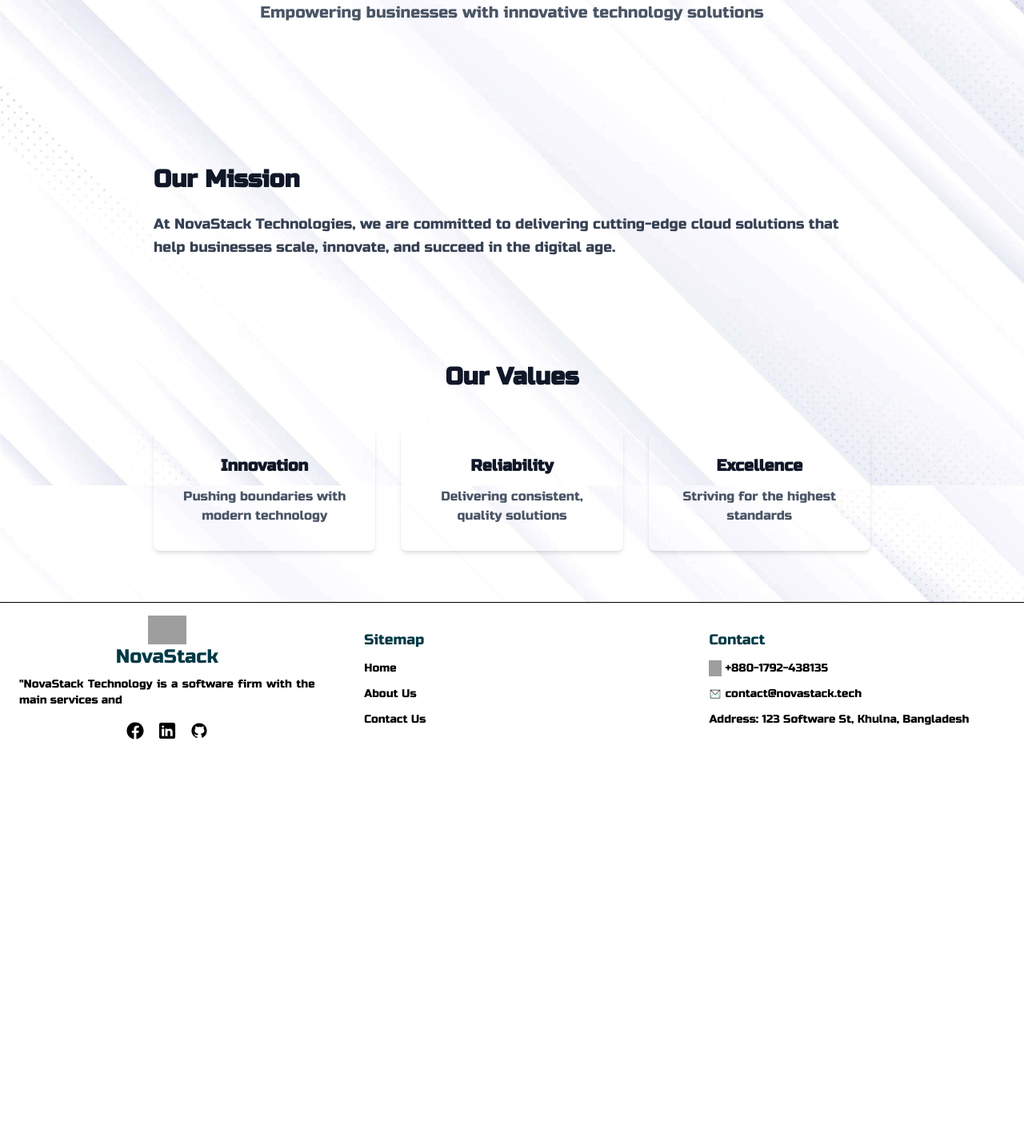
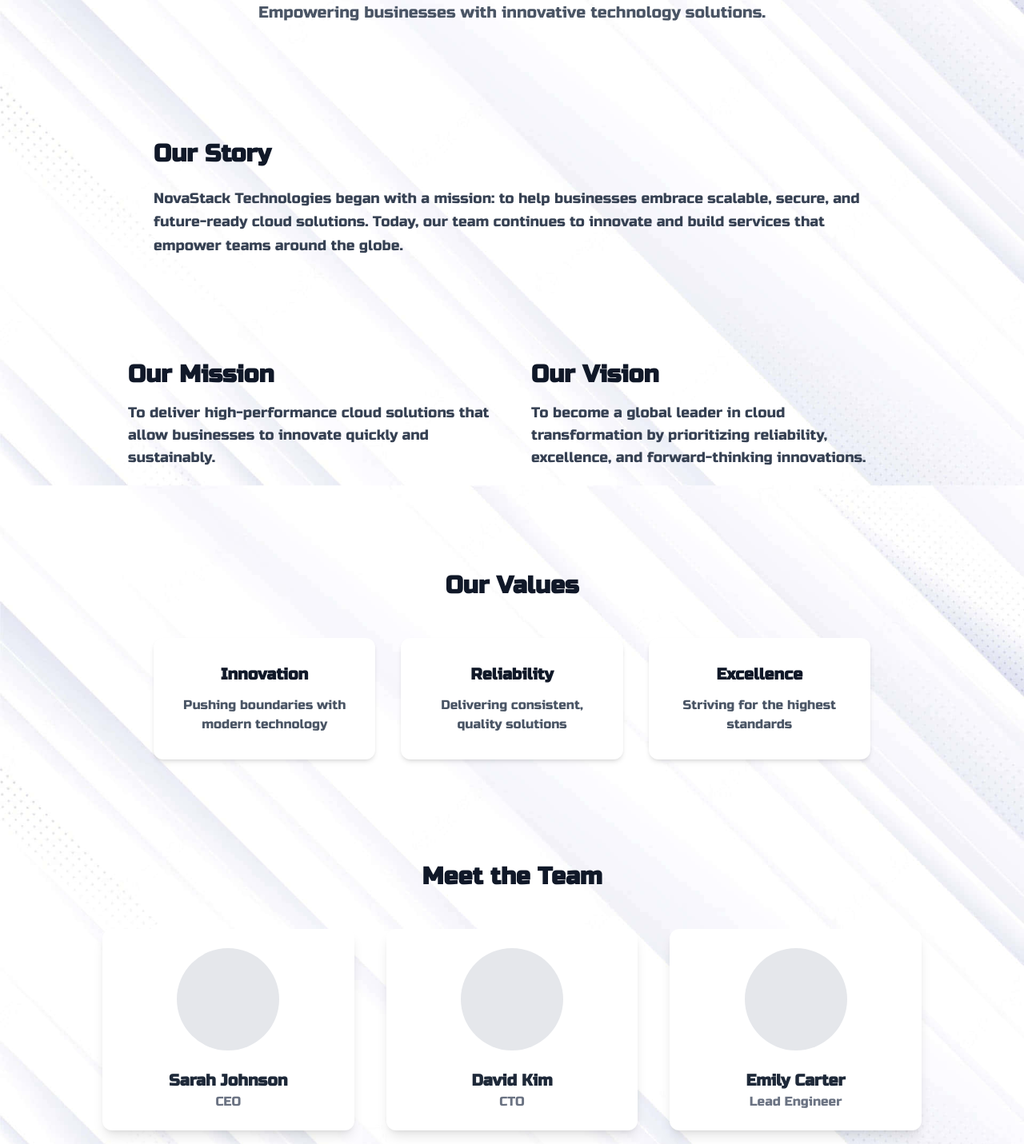
Before and after one commit to PotatoPeeZy/novastack_tech, a Next.js app: page /about in a window 1280 px wide. Shown: the part 246-1677 px from the top of the page at 80% size. Before the commit the page ends 1188 px from the top, so only its background shows below. Built offline with nearby package versions, Linux system fonts and the light colour scheme; no server answers; grey boxes are pictures that could not be loaded.

Commit message:
added basic about us page elements

```diff
--- a/app/about/page.js
+++ b/app/about/page.js
@@ -1,36 +1,68 @@
 "use client";
 
 export default function About() {
+  const team = [
+    { name: "Sarah Johnson", role: "CEO", img: "/placeholder.png" },
+    { name: "David Kim", role: "CTO", img: "/placeholder.png" },
+    { name: "Emily Carter", role: "Lead Engineer", img: "/placeholder.png" },
+  ];
+
   return (
     <div className="min-h-screen from-slate-50 to-slate-100">
+
       {/* Hero Section */}
-      <section className="py-20 px-4 sm:px-6 lg:px-8">
-        <div className="max-w-4xl mx-auto text-center">
-          <h1 className="text-5xl font-bold text-gray-900 mb-6">About Us</h1>
-          <p className="text-xl text-gray-600 mb-8">
-            Empowering businesses with innovative technology solutions
+      <section className="py-20 px-4 sm:px-6 lg:px-8 text-center">
+        <h1 className="text-5xl font-bold text-gray-900 mb-6">About Us</h1>
+        <p className="text-xl text-gray-600 max-w-2xl mx-auto">
+          Empowering businesses with innovative technology solutions.
+        </p>
+      </section>
+
+      {/* Story Section */}
+      <section className="py-16 px-4 sm:px-6 lg:px-8">
+        <div className="max-w-4xl mx-auto">
+          <h2 className="text-3xl font-bold text-gray-900 mb-6">
+            Our Story
+          </h2>
+          <p className="text-lg text-gray-700 leading-relaxed">
+            NovaStack Technologies began with a mission: to help businesses
+            embrace scalable, secure, and future-ready cloud solutions. Today,
+            our team continues to innovate and build services that empower teams
+            around the globe.
           </p>
         </div>
       </section>
 
-      {/* Mission Section */}
-      <section className="py-16 px-4 sm:px-6 lg:px-8 ">
-        <div className="max-w-4xl mx-auto">
-          <h2 className="text-3xl font-bold text-gray-900 mb-6">Our Mission</h2>
-          <p className="text-lg text-gray-700 leading-relaxed">
-            At NovaStack Technologies, we are committed to delivering
-            cutting-edge cloud solutions that help businesses scale, innovate,
-            and succeed in the digital age.
+      {/* Mission & Vision */}
+      <section className="py-16 px-4 sm:px-6 lg:px-8 grid md:grid-cols-2 gap-12 max-w-5xl mx-auto">
+        <div>
+          <h2 className="text-3xl font-bold text-gray-900 mb-4">
+            Our Mission
+          </h2>
+          <p className="text-lg text-gray-700">
+            To deliver high-performance cloud solutions that allow businesses to
+            innovate quickly and sustainably.
+          </p>
+        </div>
+
+        <div>
+          <h2 className="text-3xl font-bold text-gray-900 mb-4">
+            Our Vision
+          </h2>
+          <p className="text-lg text-gray-700">
+            To become a global leader in cloud transformation by prioritizing
+            reliability, excellence, and forward-thinking innovations.
           </p>
         </div>
       </section>
 
-      {/* Values Section */}
+      {/* Values */}
       <section className="py-16 px-4 sm:px-6 lg:px-8">
-        <div className="max-w-4xl mx-auto">
-          <h2 className="text-3xl font-bold text-gray-900 mb-12 text-center">
+        <div className="max-w-4xl mx-auto text-center">
+          <h2 className="text-3xl font-bold text-gray-900 mb-12">
             Our Values
           </h2>
+
           <div className="grid md:grid-cols-3 gap-8">
             {[
               {
@@ -48,7 +80,7 @@ export default function About() {
             ].map((value, index) => (
               <div
                 key={index}
-                className=" p-8 rounded-lg shadow-md text-center"
+                className="bg-white p-8 rounded-xl shadow-md text-center"
               >
                 <h3 className="text-xl font-bold text-gray-900 mb-3">
                   {value.title}
@@ -59,6 +91,37 @@ export default function About() {
           </div>
         </div>
       </section>
+
+      {/* Team Section */}
+      <section className="py-16 px-4 sm:px-6 lg:px-8">
+        <div className="max-w-5xl mx-auto text-center">
+          <h2 className="text-3xl font-bold text-gray-900 mb-12">
+            Meet the Team
+          </h2>
+
+          <div className="grid md:grid-cols-3 gap-10">
+            {team.map((member, i) => (
+              <div key={i} className="bg-white p-6 rounded-xl shadow-lg">
+                <div className="w-32 h-32 mx-auto mb-6 rounded-full bg-gray-200" />
+                <h3 className="text-xl font-semibold text-gray-800">
+                  {member.name}
+                </h3>
+                <p className="text-gray-500">{member.role}</p>
+              </div>
+            ))}
+          </div>
+        </div>
+      </section>
+
+      {/* CTA */}
+      <section className="py-20 text-center px-4">
+        <a
+          href="/contact"
+          className="inline-block bg-blue-600 text-white px-10 py-4 text-lg rounded-xl shadow hover:bg-blue-700 transition"
+        >
+          Contact Us
+        </a>
+      </section>
     </div>
   );
 }
--- a/components/Testimonials/TestimonialsSection.js
+++ b/components/Testimonials/TestimonialsSection.js
@@ -47,7 +47,7 @@ export default function TestimonialsSection() {
               key={i}
               onClick={() => setIndex(i)}
               className={`w-3 h-3 rounded-full transition-all ${
-                i === index ? "bg-blue-600 scale-110" : "bg-gray-300"
+                i === index ? "bg-[var(--clr-primary)] scale-110" : "bg-gray-300"
               }`}
             />
           ))}
```
